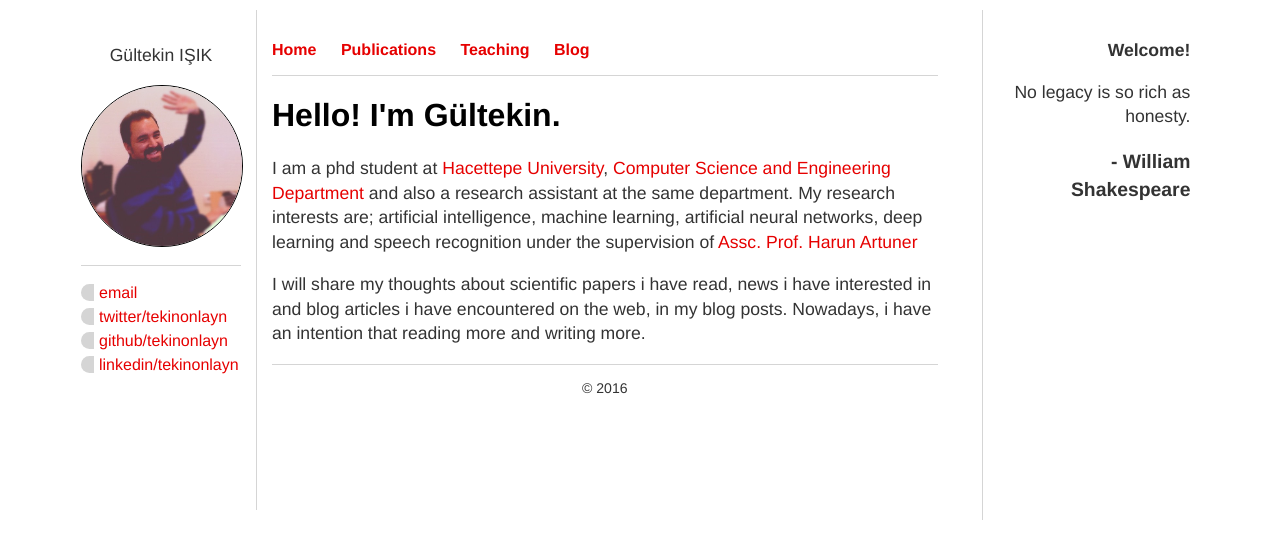
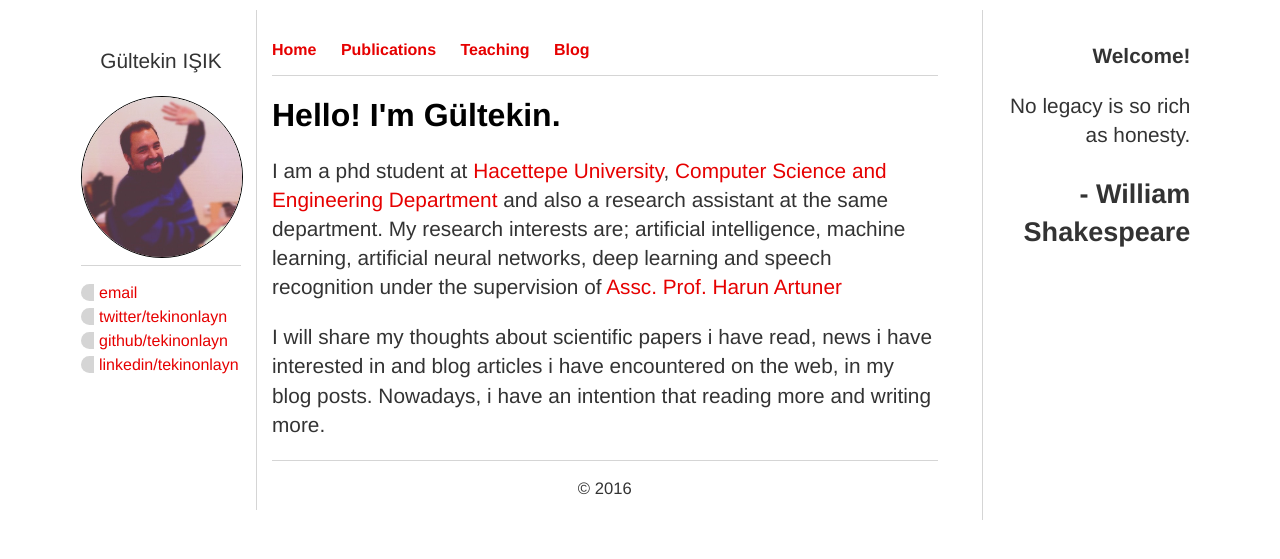
Before and after one commit to tekinonlayn/gi.github.io, a Jekyll site: the page built from index.html, in a window 1280 px wide. Shown: the top 559 px of the page. Built offline with Jekyll 4.4.1, drawn with Linux system fonts in a browser that asks for light colours.

Commit message:
Update varsay.css

```diff
--- a/css/varsay.css
+++ b/css/varsay.css
@@ -102,7 +102,7 @@ h1 {
 }
 p {
     /*margin-top: 25px;*/
-    font-size: 1.1em;
+    font-size: 1.3em;
     line-height: 1.4em;
     color: #333;
 }
```
